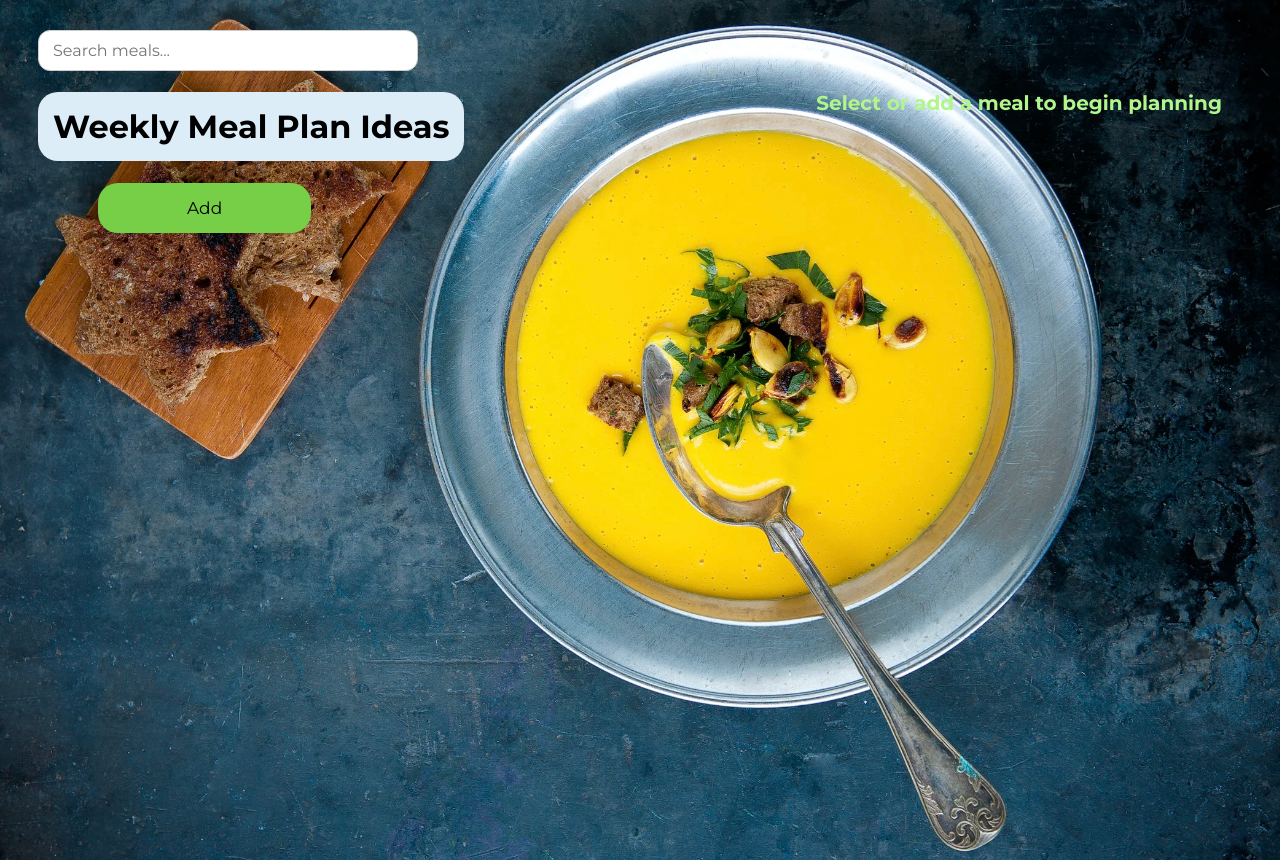
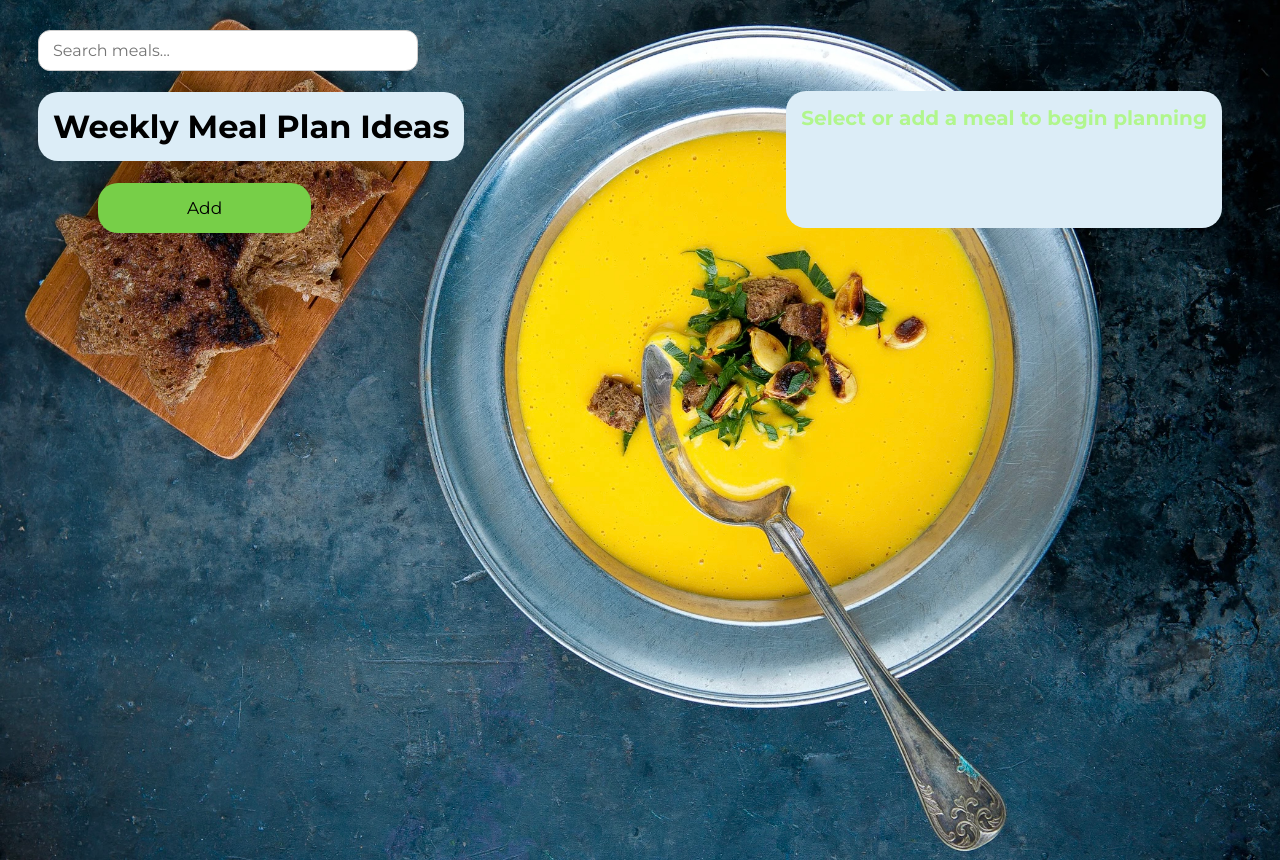
Before and after one commit to elenabztw/week-meal-plan-ideas, a React (Vite) app: page / in a window 1280 px wide. Built offline with nearby package versions, Linux system fonts and the light colour scheme.

Commit message:
Update App.css

```diff
--- a/src/App.css
+++ b/src/App.css
@@ -103,6 +103,9 @@ textarea {
     margin: 20px;
     font-weight: bolder;
     font-family: "Montserrat", sans-serif;
+    background-color: #dcedf7;
+    border-radius: 20px;
+    padding: 15px;
 }
 
 .field {
```
